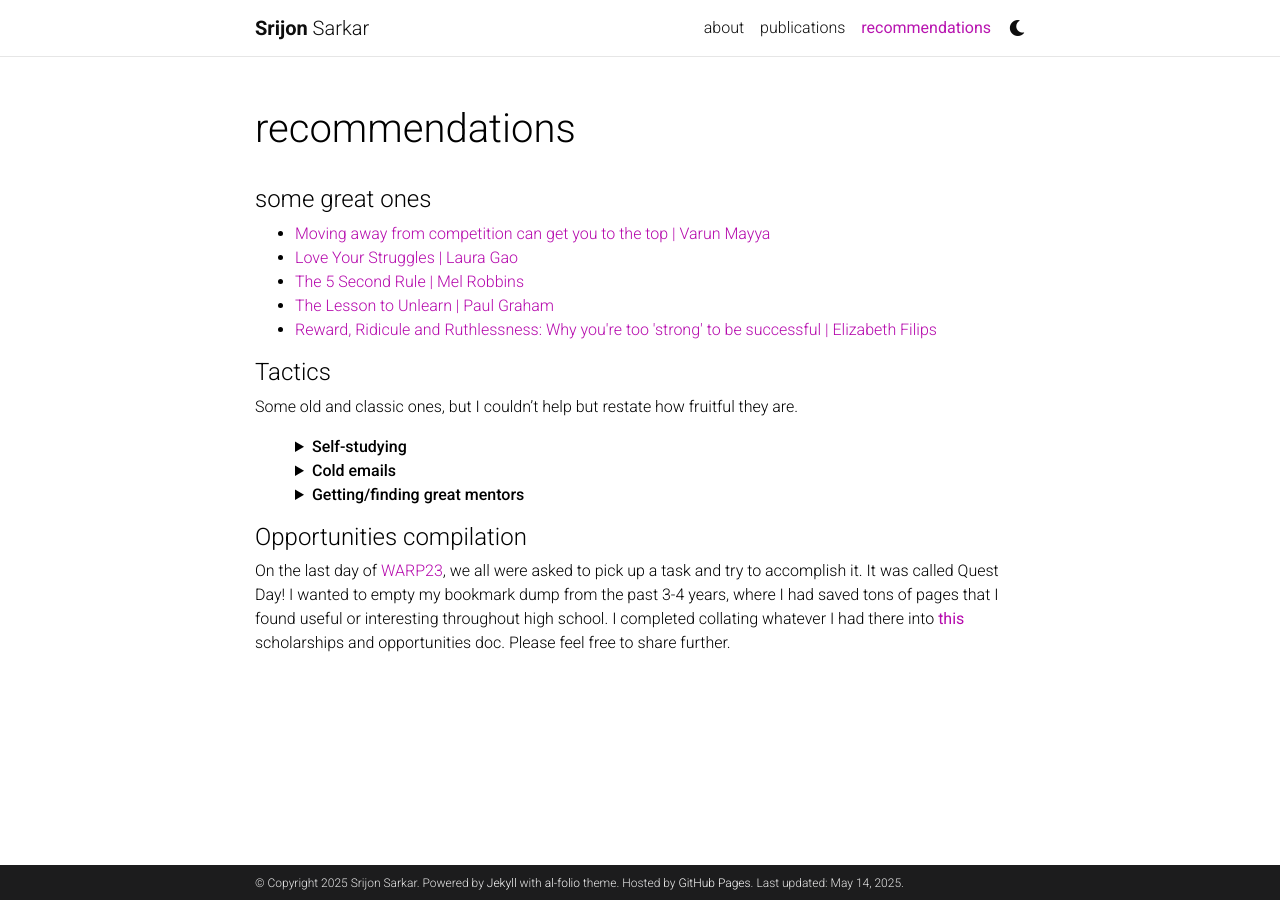
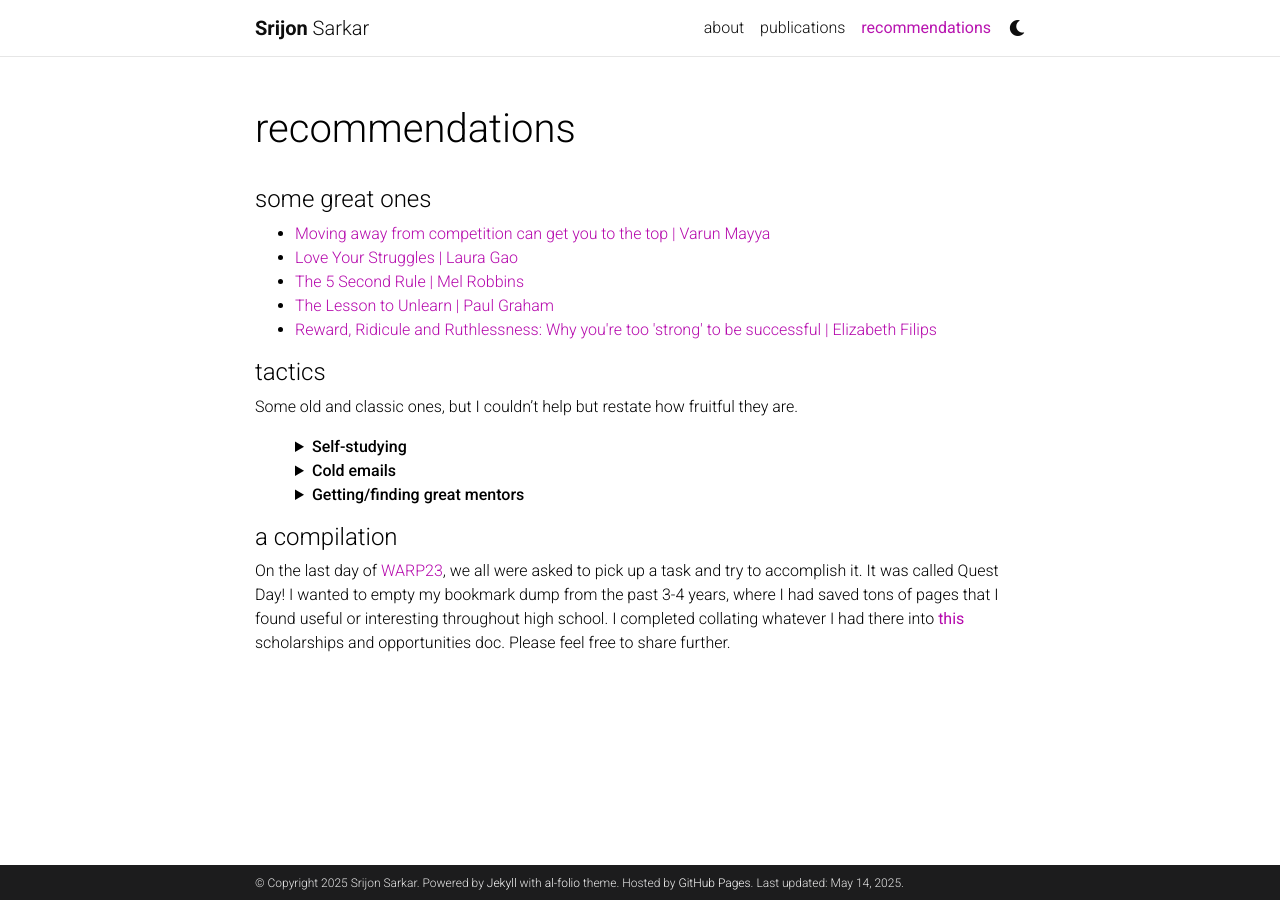
Before and after one commit to sarkarsrijon/sarkarsrijon.github.io, a Jekyll site: the page built from _pages/rec.md, in a window 1280 px wide. Built offline with Jekyll 4.4.1, drawn with Linux system fonts in a browser that asks for light colours; comment, search, counter and statistics services are not loaded; a style sheet for code colours, icons or effects is not loaded.

Commit message:
Update rec.md

```diff
--- a/_pages/rec.md
+++ b/_pages/rec.md
@@ -17,7 +17,7 @@ nav: true
   <li> <a href='https://www.elizabethfilips.com/post/53-reward-ridicule-and-ruthlessness-why-you-re-too-strong-to-be-successful'>Reward, Ridicule and Ruthlessness: Why you're too 'strong' to be successful | Elizabeth Filips</a> </li>
 </ul>
 
-#### Tactics
+#### tactics
 
 Some old and classic ones, but I couldn't help but restate how fruitful they are.
 
@@ -38,6 +38,6 @@ Some old and classic ones, but I couldn't help but restate how fruitful they are
 </details>
 </ul>
 
-#### Opportunities compilation
+#### a compilation
 
 On the last day of <a href='https://www.warp.camp/'>WARP23</a>, we all were asked to pick up a task and try to accomplish it. It was called Quest Day! I wanted to empty my bookmark dump from the past 3-4 years, where I had saved tons of pages that I found useful or interesting throughout high school. I completed collating whatever I had there into <b><a href="https://docs.google.com/document/d/16SJkXBbbpzvCPfM7jK_hHfcql9m3eTsmlibzCeNM6YQ/edit?usp=sharing">this</a></b> scholarships and opportunities doc. Please feel free to share further.
```
